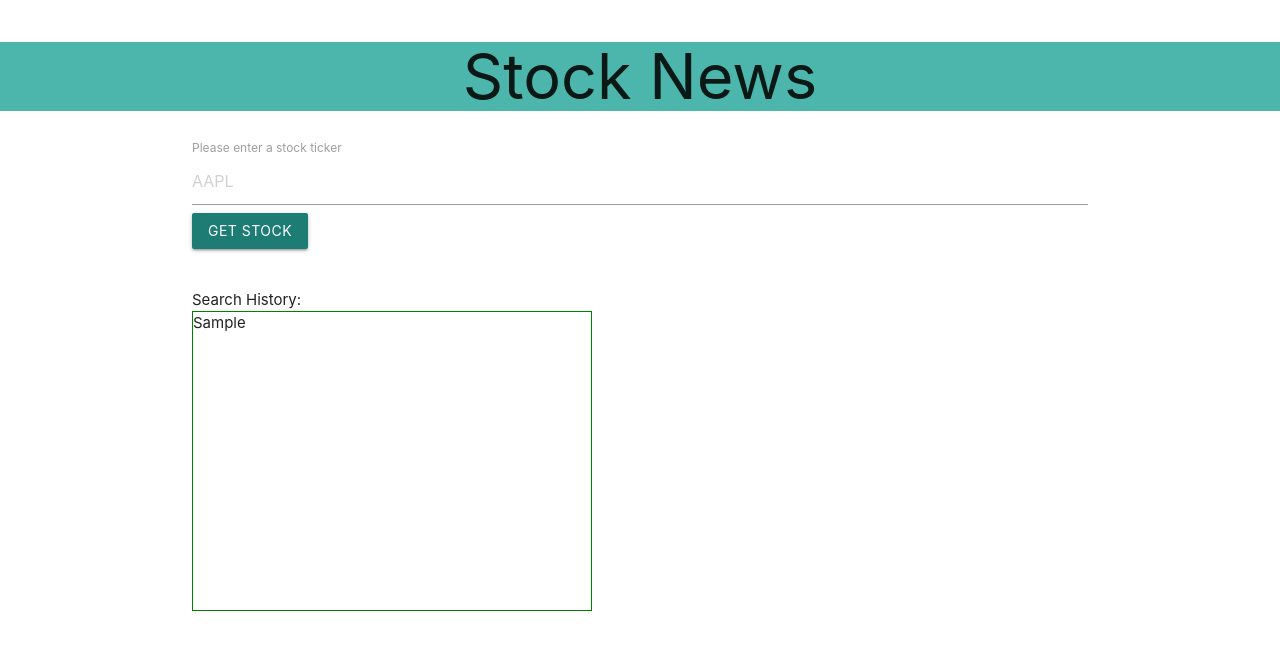
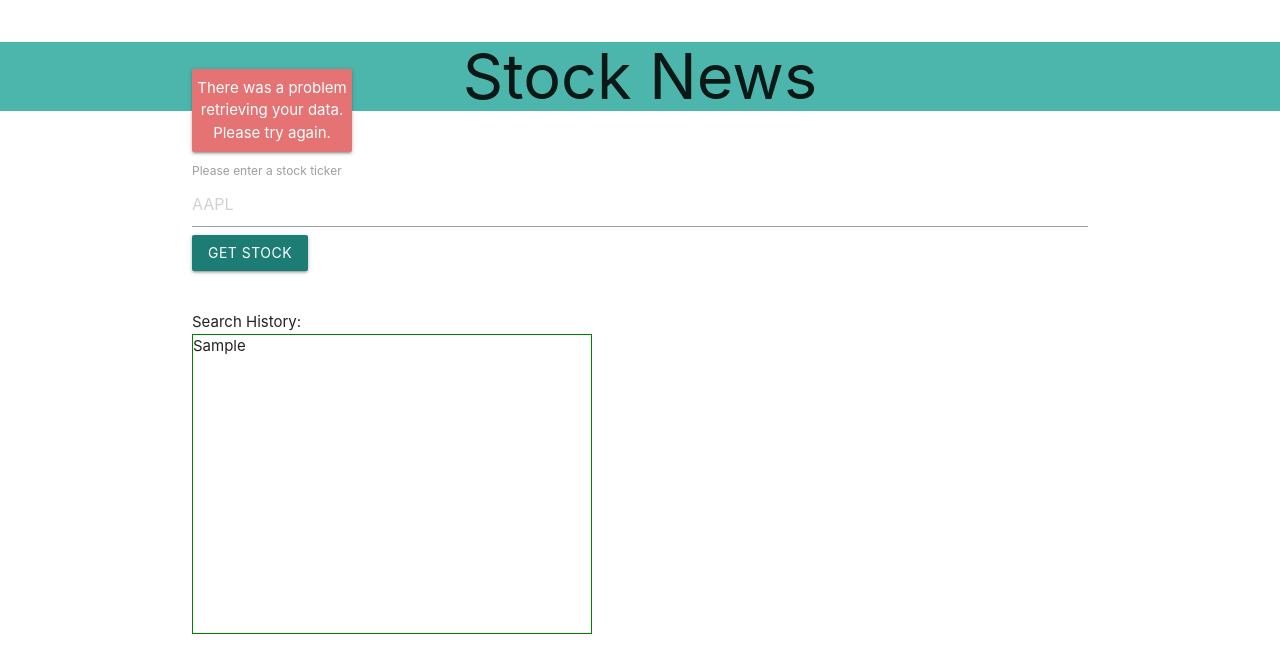
Before and after one commit to quasse/group-project, a plain HTML site: page index.html in a window 1280 px wide. Both pictures are taken after typing "Sample" into the empty fields and a click on the button "GET STOCK". Drawn offline with nearby package versions, Linux system fonts and the light colour scheme; no server answers.

Commit message:
Added pop up message on error

```diff
--- a/assets/css/style.css
+++ b/assets/css/style.css
@@ -15,3 +15,34 @@
 #searchHistory li:hover {
   color: teal;
 }
+
+.popup {
+  position: relative;
+  display: inline-block;
+  cursor: pointer;
+  margin: auto;
+  -webkit-user-select: none;
+  -moz-user-select: none;
+  -ms-user-select: none;
+  user-select: none;
+}
+
+/* Pop up style */
+.popup .popuptext {
+  visibility: hidden;
+  width: 160px;
+  background-color: #555;
+  color: #fff;
+  text-align: center;
+  padding: 8px 0;
+  position: absolute;
+  z-index: 1;
+  bottom: 125%;
+  left: 50%;
+  margin: auto;
+}
+
+/* Toggle this class - hide and show the popup */
+.popup .show {
+  visibility: visible;
+}
--- a/assets/js/script.js
+++ b/assets/js/script.js
@@ -3,6 +3,10 @@ var seekingAlphaEl = document.querySelector("#seekingAlpha-row");
 var userInputEl = document.querySelector("#user-input");
 var userSubmitEl = document.querySelector("#user-form");
 var historyBoxEl = document.querySelector("#searchHistory");
+var containerEl = document.querySelector("#container");
+var popup = document.getElementById("errorPopup");
+
+var popupIsUp = false;
 
 //Array to hold search history
 var recentSearches = []; // create an array to store all search resaults
@@ -13,14 +17,15 @@ var submitHandler = function (event) {
   var stockInput = userInputEl.value.trim();
 
   if (stockInput) {
-    //TODO Clear old content
-
-    //save search to local storage and append to
+    //save search to local storage and append
+    if (popupIsUp) {
+      popup.classList.toggle("show");
+    }
     getYahooInfo(stockInput);
     getSeekingAlphaInfo(stockInput);
     searchFunction(stockInput);
   } else {
-    //TODO ADD modal to give user an error message
+    displayErrorModal();
   }
 };
 
@@ -46,7 +51,7 @@ var getYahooInfo = function (userInput) {
       loadYahooPage(data);
     })
     .catch((err) => {
-      console.error(err);
+      displayErrorModal();
     });
 };
 
@@ -324,6 +329,13 @@ var loadSearches = function () {
   }
 };
 
+//displays error modal
+var displayErrorModal = function () {
+  console.log("in display modal");
+  popup.classList.toggle("show");
+  popupIsUp = true;
+};
+
 function addtotextbox(id) {
   $("#user-input").val(recentSearches[id]);
   getYahooInfo(recentSearches[id]);
--- a/index.html
+++ b/index.html
@@ -14,6 +14,11 @@
   <body>
     <h1 class="teal lighten-2 center-align">Stock News</h1>
     <div class="container">
+      <div class="popup">
+        <span class="popuptext card-panel red lighten-2" id="errorPopup"
+          >There was a problem retrieving your data. Please try again.</span
+        >
+      </div>
       <form id="user-form">
         <label for="stock">Please enter a stock ticker</label>
         <input name="stock" id="user-input" type="text" placeholder="AAPL" />
```
